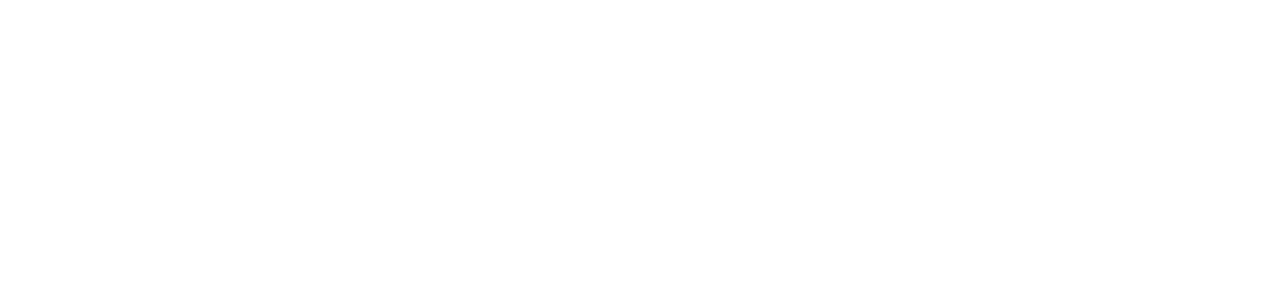
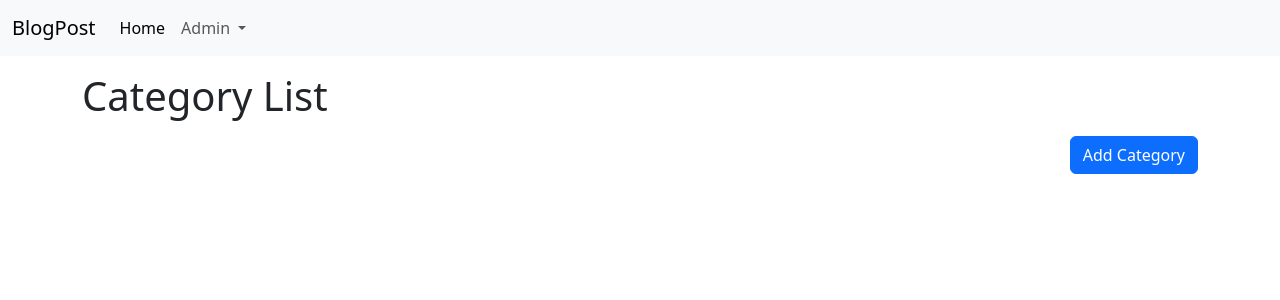
Before and after one commit to Adityasahoo7/BlogPost_UI, an Angular app: page /admin/categories in a window 1280 px wide. Before the commit this address led to /. Shown: the top 300 px of the page. Built offline with nearby package versions, Linux system fonts and the light colour scheme.

Commit message:
add categoylist

```diff
--- a/angular.json
+++ b/angular.json
@@ -97,5 +97,8 @@
         }
       }
     }
+  },
+  "cli": {
+    "analytics": false
   }
 }
--- /dev/null
+++ b/src/app/Core/Components/navbar/navbar.component.html
@@ -0,0 +1,24 @@
+<nav class="navbar navbar-expand-lg bg-body-tertiary">
+  <div class="container-fluid">
+    <a class="navbar-brand" href="#">BlogPost</a>
+    <button class="navbar-toggler" type="button" data-bs-toggle="collapse" data-bs-target="#navbarNavDropdown" aria-controls="navbarNavDropdown" aria-expanded="false" aria-label="Toggle navigation">
+      <span class="navbar-toggler-icon"></span>
+    </button>
+    <div class="collapse navbar-collapse" id="navbarNavDropdown">
+      <ul class="navbar-nav">
+        <li class="nav-item">
+          <a class="nav-link active" aria-current="page" href="#">Home</a>
+        </li>
+
+        <li class="nav-item dropdown">
+          <a class="nav-link dropdown-toggle" href="#" role="button" data-bs-toggle="dropdown" aria-expanded="false">
+            Admin
+          </a>
+          <ul class="dropdown-menu">
+            <li><a class="dropdown-item" [routerLink]="['admin','categories']">Categories</a></li>
+         </ul>
+        </li>
+      </ul>
+    </div>
+  </div>
+</nav>
--- a/src/app/app-routing.module.ts
+++ b/src/app/app-routing.module.ts
@@ -1,7 +1,12 @@
 import { NgModule } from '@angular/core';
 import { RouterModule, Routes } from '@angular/router';
+import { CategoryListComponent } from './features/Category/category-list/category-list.component';
 
-const routes: Routes = [];
+const routes: Routes = [
+  {path:'admin/categories',
+    component:CategoryListComponent
+  }
+];
 
 @NgModule({
   imports: [RouterModule.forRoot(routes)],
--- a/src/app/app.component.html
+++ b/src/app/app.component.html
@@ -1 +1,3 @@
+<app-navbar></app-navbar>
+
 <router-outlet></router-outlet>
--- a/src/app/app.module.ts
+++ b/src/app/app.module.ts
@@ -3,10 +3,14 @@
 
 import { AppRoutingModule } from './app-routing.module';
 import { AppComponent } from './app.component';
+import { NavbarComponent } from './Core/Components/navbar/navbar.component';
+import { CategoryListComponent } from './features/Category/category-list/category-list.component';
 
 @NgModule({
   declarations: [
-    AppComponent
+    AppComponent,
+    NavbarComponent,
+    CategoryListComponent
   ],
   imports: [
     BrowserModule,
--- /dev/null
+++ b/src/app/features/Category/category-list/category-list.component.html
@@ -0,0 +1,11 @@
+<div class="container">
+
+
+    <h1 class="mt-3">
+        Category List
+    </h1>
+    <div class="d-flex justify-content-end mt-3">
+        <a href="" class="btn btn-primary">Add Category </a>
+    </div>
+
+</div>
```
Also changed, not shown: src/app/Core/Components/navbar/navbar.component.ts (added, +12 -0 lines), src/app/features/Category/category-list/category-list.component.ts (added, +10 -0 lines), src/app/Core/Components/navbar/navbar.component.css (added), src/app/features/Category/category-list/category-list.component.css (added), 2 other files (tests, documents, lock files or other folders).
